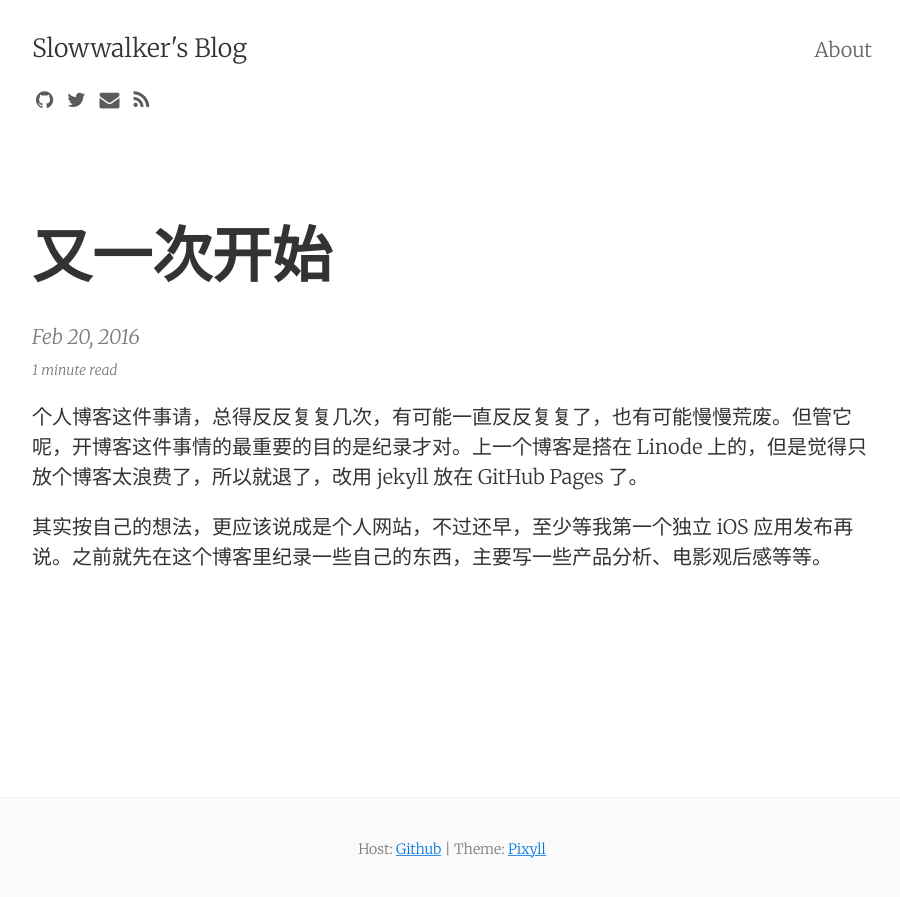
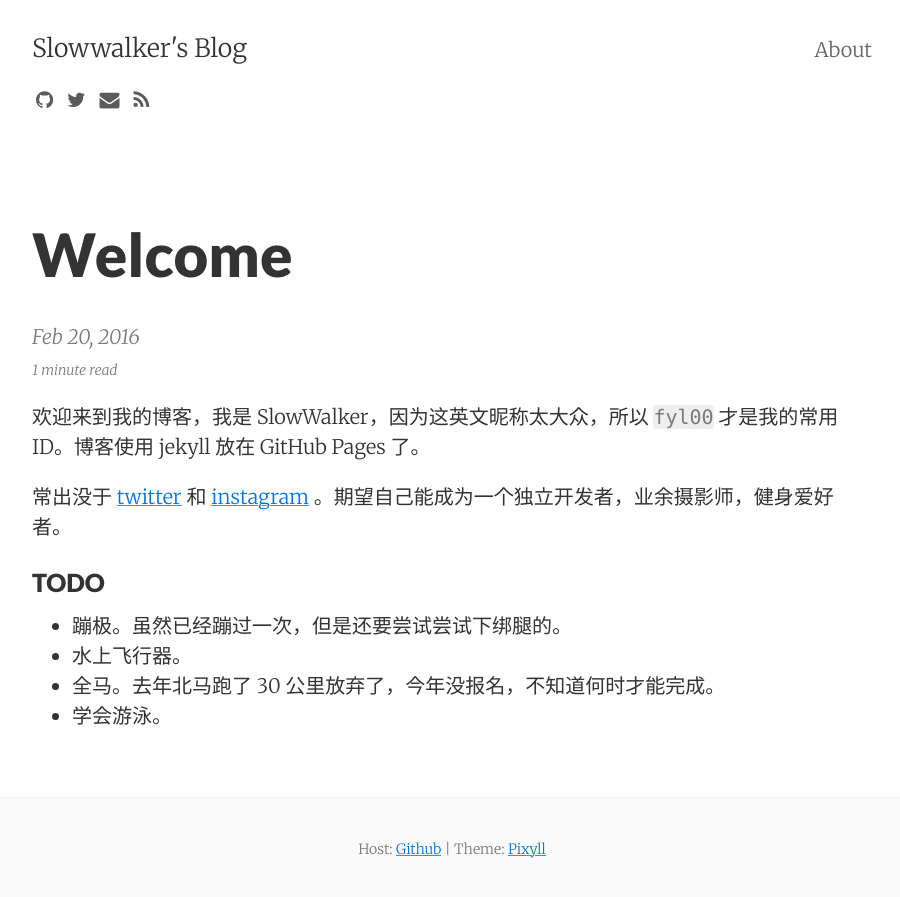
Before and after one commit to fyl00/fyl00.github.io, a Jekyll site: the page built from _posts/2016-02-20-welcome-to-my-blog.md, in a window 1280 px wide. Shown: the top 897 px of the page, without its empty margins (188-1088 px from the left). Built offline with Jekyll 4.4.1, drawn with Linux system fonts in a browser that asks for light colours; nearby versions of some CDN libraries.

Commit message:
Fisrt blog

```diff
--- a/_posts/2016-02-20-welcome-to-my-blog.md
+++ b/_posts/2016-02-20-welcome-to-my-blog.md
@@ -1,11 +1,18 @@
 ---
 layout:     post
-title:      又一次开始
+title:      Welcome
 date:       2016-02-20
-summary:    个人博客这件事请，总得反反复复几次，有可能一直反反复复了，也有可能慢慢荒废……
-categories: stuff
+summary:    欢迎来到我的博客👏
+categories: diary
 ---
 
-个人博客这件事请，总得反反复复几次，有可能一直反反复复了，也有可能慢慢荒废。但管它呢，开博客这件事情的最重要的目的是纪录才对。上一个博客是搭在 Linode 上的，但是觉得只放个博客太浪费了，所以就退了，改用 jekyll 放在 GitHub Pages 了。
+欢迎来到我的博客，我是 SlowWalker，因为这英文昵称太大众，所以 `fyl00` 才是我的常用 ID。博客使用 jekyll 放在 GitHub Pages 了。
 
-其实按自己的想法，更应该说成是个人网站，不过还早，至少等我第一个独立 iOS 应用发布再说。之前就先在这个博客里纪录一些自己的东西，主要写一些产品分析、电影观后感等等。
+常出没于 [twitter](https://twitter.com/fyl00) 和 [instagram](https://www.instagram.com/fyl00/) 。期望自己能成为一个独立开发者，业余摄影师，健身爱好者。
+
+### TODO
+
+- 蹦极。虽然已经蹦过一次，但是还要尝试尝试下绑腿的。
+- 水上飞行器。
+- 全马。去年北马跑了 30 公里放弃了，今年没报名，不知道何时才能完成。
+- 学会游泳。
```
